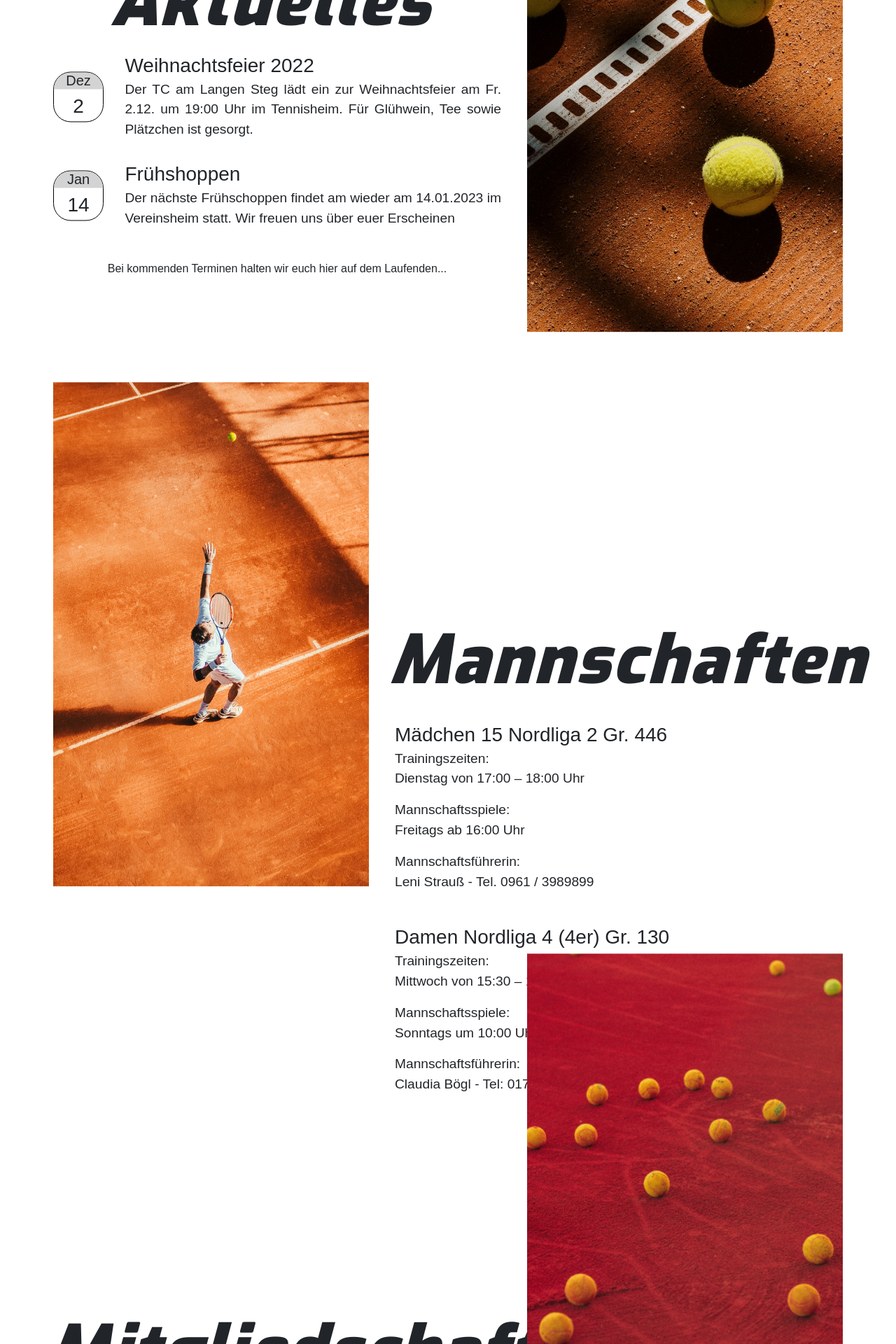
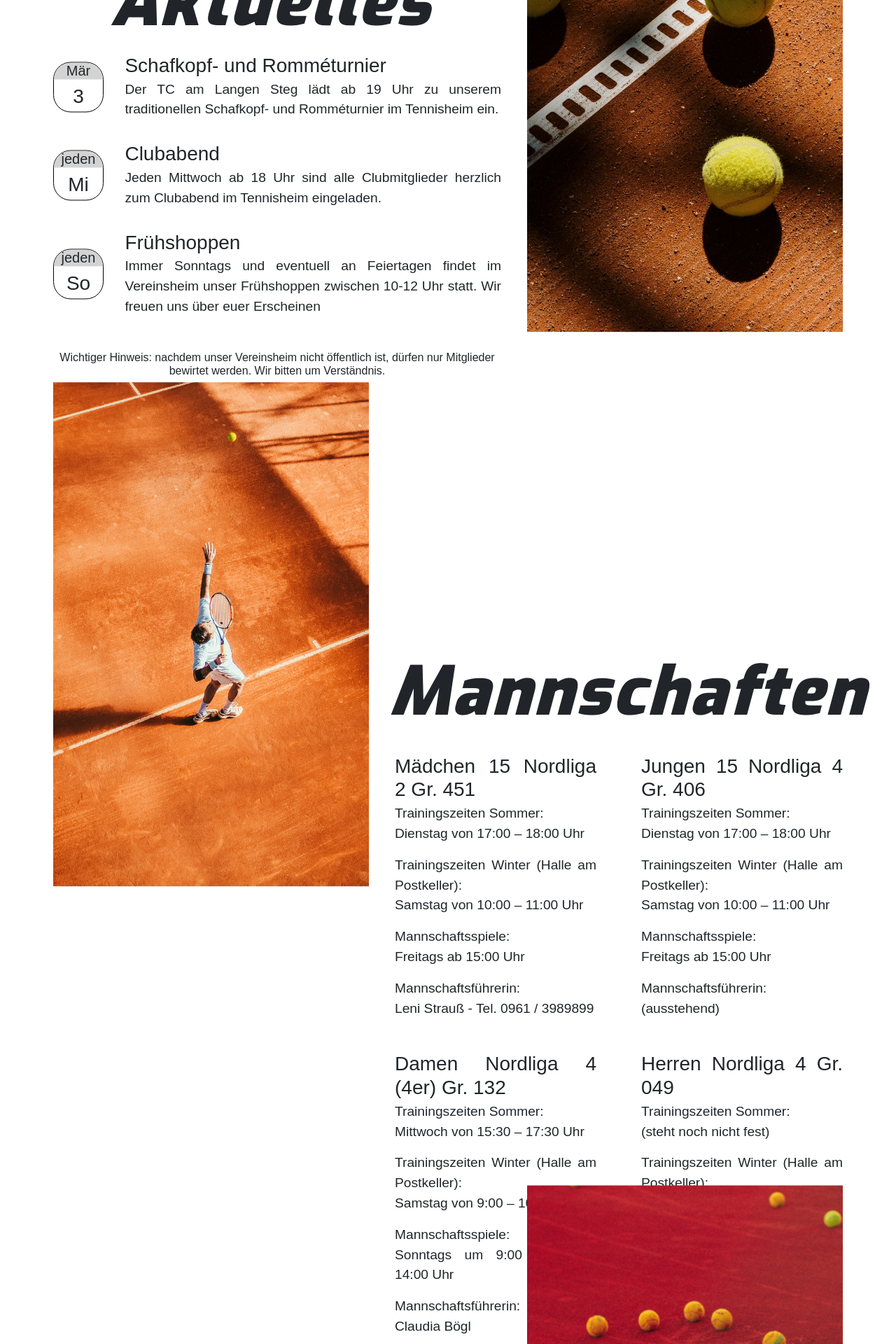
Before and after one commit to Valentin-Paul/tc-amLangenSteg, a React (Create React App) app: page / in a window 1280 px wide. Shown: the part 1080-3000 px from the top of the page at 70% size. Built offline with nearby package versions, Linux system fonts and the light colour scheme; no server answers; a web font is replaced by a local one.

Commit message:
content changes and therefore style changes + added pdf for Aufnahmeantrag

```diff
--- a/src/pages/HomePage/HomePage.css
+++ b/src/pages/HomePage/HomePage.css
@@ -170,6 +170,10 @@ max-height: 6vh;
   margin-top: -2vh;
 }
 
+.mitgliedschaft h1{
+  margin-bottom: 2vh;
+}
+
 #kontakt .text{
   margin-top: -4vh;
 }
@@ -210,6 +214,10 @@ max-height: 6vh;
 
   .adressen{
     margin-bottom: 5vh;
+  }
+
+  .telefon-mail{
+    margin: 4vh 0vw;
   }
 
 
@@ -345,12 +353,19 @@ max-height: 6vh;
           font-size: 1rem;
         }
 
-        .bankverbindungen{
-
+        #mitgliedschaft h3{
+          margin-top: 4vh;
         }
 
-        #mitgliedschaft h3{
-          margin-top: 4vh;
+       .all-teams{
+          display: flex;
+          flex-direction: row;
+          flex-wrap: wrap;
+          justify-content:space-between
+        }
+
+        .team{
+          width: 45%
         }
 
     }
@@ -514,9 +529,7 @@ max-height: 6vh;
       margin-bottom: 3vh;
     }
 
-    .telefon-mail{
-      margin: 4vh 0vw;
-    }
+
 
     .satzung{
       margin-top: 3vh;
--- a/src/pages/HomePage/HomePage.jsx
+++ b/src/pages/HomePage/HomePage.jsx
@@ -11,6 +11,7 @@ import "../../components/scroll.css"
 import { useEffect,useState } from "react";
 import { Map, Marker,  ZoomControl } from "pigeon-maps"
 import Navbar from "../../components/Navbar/Navbar";
+import Aufnahmeantrag from "../images/Aufnahmeantrag TC mit Datenschutz.pdf"
 
 
 
@@ -88,9 +89,6 @@ function HomePage() {
   const [hue, setHue] = useState(0)
   const color = `hsl(${hue +700 % 360}deg 60% 50%)`
 
-  const [date, setDate] = useState("2022-12-02")
-  const months = ["Jan", "Feb", "Mär", "Apr", "Mai", "Jun", "Jul", "Aug", "Sep", "Okt", "Nov", "Dez"]
-
 
   return (
     <>
@@ -124,27 +122,38 @@ function HomePage() {
 
     <div className="kalender">
     <div className="date">
-    <h5 className="month">{ months[Number(date.slice(5,7))-1] }</h5>
-    <h3 className="day">{date.slice(8,9) == 0? date.slice(9,10): date.sclice(8,10)}</h3>
+    <h5 className="month">Mär</h5>
+    <h3 className="day">3</h3>
     </div>
     <div className="event align-center">
-    <h3>Weihnachtsfeier 2022</h3>
-    <p>Der TC am Langen Steg lädt ein zur Weihnachtsfeier am Fr. 2.12. um 19:00 Uhr im Tennisheim. Für Glühwein, Tee sowie Plätzchen ist gesorgt.</p>
+    <h3>Schafkopf- und Romméturnier</h3>
+    <p>Der TC am Langen Steg lädt ab 19 Uhr zu unserem traditionellen Schafkopf- und Romméturnier im Tennisheim ein.</p>
     </div>
     </div>
 
     <div className="kalender">
     <div className="date">
-    <h5 className="month">Jan</h5>
-    <h3 className="day">14</h3>
+    <h5 className="month">jeden</h5>
+    <h3 className="day">Mi</h3>
     </div>
     <div className="event align-center">
-    <h3>Frühshoppen</h3>
-    <p>Der nächste Frühschoppen findet am wieder am 14.01.2023 im Vereinsheim statt. Wir freuen uns über euer Erscheinen</p>
+    <h3>Clubabend </h3>
+    <p>Jeden Mittwoch ab 18 Uhr sind alle Clubmitglieder herzlich zum Clubabend im Tennisheim eingeladen. </p>
     </div>
     </div>
 
- <h6 >Bei kommenden Terminen halten wir euch hier auf dem Laufenden...</h6>
+    <div className="kalender">
+    <div className="date">
+    <h5 className="month">jeden</h5>
+    <h3 className="day">So</h3>
+    </div>
+    <div className="event align-center">
+    <h3>Frühshoppen </h3>
+    <p>Immer Sonntags und eventuell an Feiertagen findet im Vereinsheim unser Frühshoppen zwischen 10-12 Uhr statt. Wir freuen uns über euer Erscheinen </p>
+    </div>
+    </div>
+
+ <h6 >Wichtiger Hinweis: nachdem unser Vereinsheim nicht öffentlich ist, dürfen nur Mitglieder bewirtet werden. Wir bitten um Verständnis.</h6>
 
     </div>
     <div className="image" style={{ backgroundImage: `url(${forth})` }} data-scroll data-scroll-speed={imageSpeed}>
@@ -160,20 +169,43 @@ function HomePage() {
     <div className="text" data-scroll data-scroll-speed={textSpeed}>
     <h1 >Mannschaften</h1>
 
+<div className="all-teams">
 <div className="team">
-<h3>Mädchen 15 Nordliga 2 Gr. 446</h3>
-    <p>Trainingszeiten: <br/> Dienstag von 17:00 – 18:00 Uhr</p>
-    <p> Mannschaftsspiele: <br/> Freitags ab 16:00 Uhr</p>
+<h3>Mädchen 15 Nordliga 2 Gr. 451</h3>
+    <p>Trainingszeiten Sommer: <br/> Dienstag von 17:00 – 18:00 Uhr</p>
+    <p>Trainingszeiten Winter (Halle am Postkeller): <br/> Samstag von 10:00 – 11:00 Uhr</p>
+    <p> Mannschaftsspiele: <br/> Freitags ab 15:00 Uhr</p>
     <p> Mannschaftsführerin: <br/> Leni Strauß - Tel. 0961 / 3989899</p>
 </div>
 
 <div className="team">
-<h3>Damen Nordliga 4 (4er) Gr. 130</h3>
-    <p>Trainingszeiten: <br/> Mittwoch von 15:30 – 17:30 Uhr</p>
-        <p> Mannschaftsspiele: <br/> Sonntags um 10:00 Uhr</p>
-        <p> Mannschaftsführerin: <br/> Claudia Bögl - Tel:  0171 3785160 </p>
+<h3>Jungen 15 Nordliga 4 Gr. 406</h3>
+    <p>Trainingszeiten Sommer: <br/> Dienstag von 17:00 – 18:00 Uhr</p>
+    <p>Trainingszeiten Winter (Halle am Postkeller): <br/> Samstag von 10:00 – 11:00 Uhr</p>
+    <p> Mannschaftsspiele: <br/> Freitags ab 15:00 Uhr</p>
+    <p> Mannschaftsführerin: <br/> (ausstehend)</p>
+</div>
+
+<div className="team">
+<h3>Damen Nordliga 4 (4er) Gr. 132</h3>
+    <p>Trainingszeiten Sommer: <br/> Mittwoch von 15:30 – 17:30 Uhr</p>
+    <p>Trainingszeiten Winter (Halle am Postkeller): <br/> Samstag von 9:00 – 10:00 Uhr</p>
+        <p> Mannschaftsspiele: <br/> Sonntags um 9:00 Uhr bzw. 14:00 Uhr</p>
+        <p> Mannschaftsführerin: <br/> Claudia Bögl </p>
 
 </div>
+
+<div className="team">
+<h3>Herren Nordliga 4 Gr. 049</h3>
+    <p>Trainingszeiten Sommer: <br/> (steht noch nicht fest)</p>
+    <p>Trainingszeiten Winter (Halle am Postkeller): <br/> (steht noch nicht fest)</p>
+    <p> Mannschaftsspiele: <br/> (steht noch nicht fest)</p>
+    <p> Mannschaftsführerin: <br/> (ausstehend)</p>
+</div>
+</div>
+
+
+
     </div>
     </div>
 
@@ -246,7 +278,7 @@ function HomePage() {
     </table> */}
     <h3>Antrag</h3>
     <p>Bitte drucken Sie den Aufnahmeantrag aus und reichen diesen in der Geschäftsstelle des TC Am Langen Steg ein.</p>
-    <a className="link" href="https://www.tcamlangensteg.de/wp-content/uploads/2020/01/Mitgliedsantrag-TC-Am-Langen-Steg.pdf" target="_blank">Link zum PDF Formular</a>
+    <a className="link" href={Aufnahmeantrag} target="_blank" download>Link zum PDF Formular</a>
     </div>
 
     <div className="image" style={{ backgroundImage: `url(${second})` }} data-scroll  data-scroll-speed={imageSpeed}>
@@ -258,11 +290,8 @@ function HomePage() {
     <div className="image" style={{ backgroundImage: `url(${fifth})` }} data-scroll  data-scroll-speed={imageSpeed}></div>
     <div className="text kontakt" data-scroll  data-scroll-speed={textSpeed}>
     <h1>Kontakt</h1>
-    <h4>Solltest du Fragen, Anliegen oder Kritik haben - Schreibe uns einfach eine Nachricht oder rufe an! </h4>
-    <div className="telefon-mail">
-    <h5>Telefon: 0961/38824610</h5>
-    <h5>Email: info@tcamlangensteg.de</h5>
-    </div>
+    <h4>Solltest du Fragen, Anliegen oder Kritik haben - Schreibe uns einfach eine Nachricht! </h4>
+
     <div className="adressen">
     <div>
     <h3>Adresse</h3>
@@ -276,6 +305,11 @@ function HomePage() {
       <p>Postfach 2501</p>
       <p>92615 Weiden</p>
     </div>
+    </div>
+
+    <div className="telefon-mail">
+    <h5>Telefon: 0961/38824610</h5>
+    <h5>Email: info@tcamlangensteg.de</h5>
     </div>
 
     <Map height={300} defaultCenter={[49.683893, 12.172768]} defaultZoom={15}>
@@ -352,7 +386,7 @@ function HomePage() {
 
     </div>
     <div className="person">
-    <h4>Vergnügungswärtin</h4>
+    <h4>Vergnügungswart/in</h4>
       <p>Claudia Bögl</p>
       <p>Ziegelweg 6b</p>
       <p>92637 Weiden</p>
```
Also changed, not shown: 1 other file (tests, documents, lock files or other folders).
